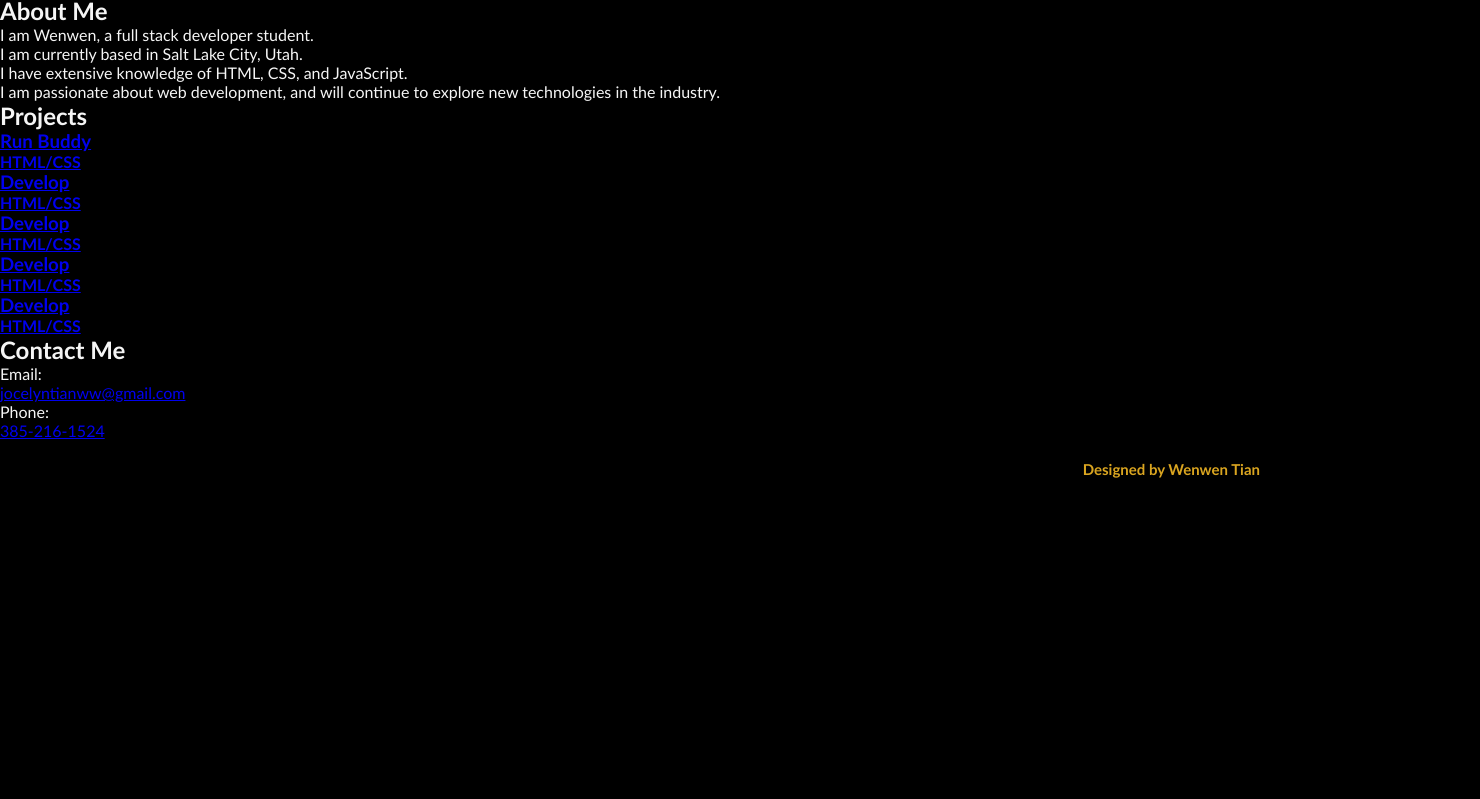
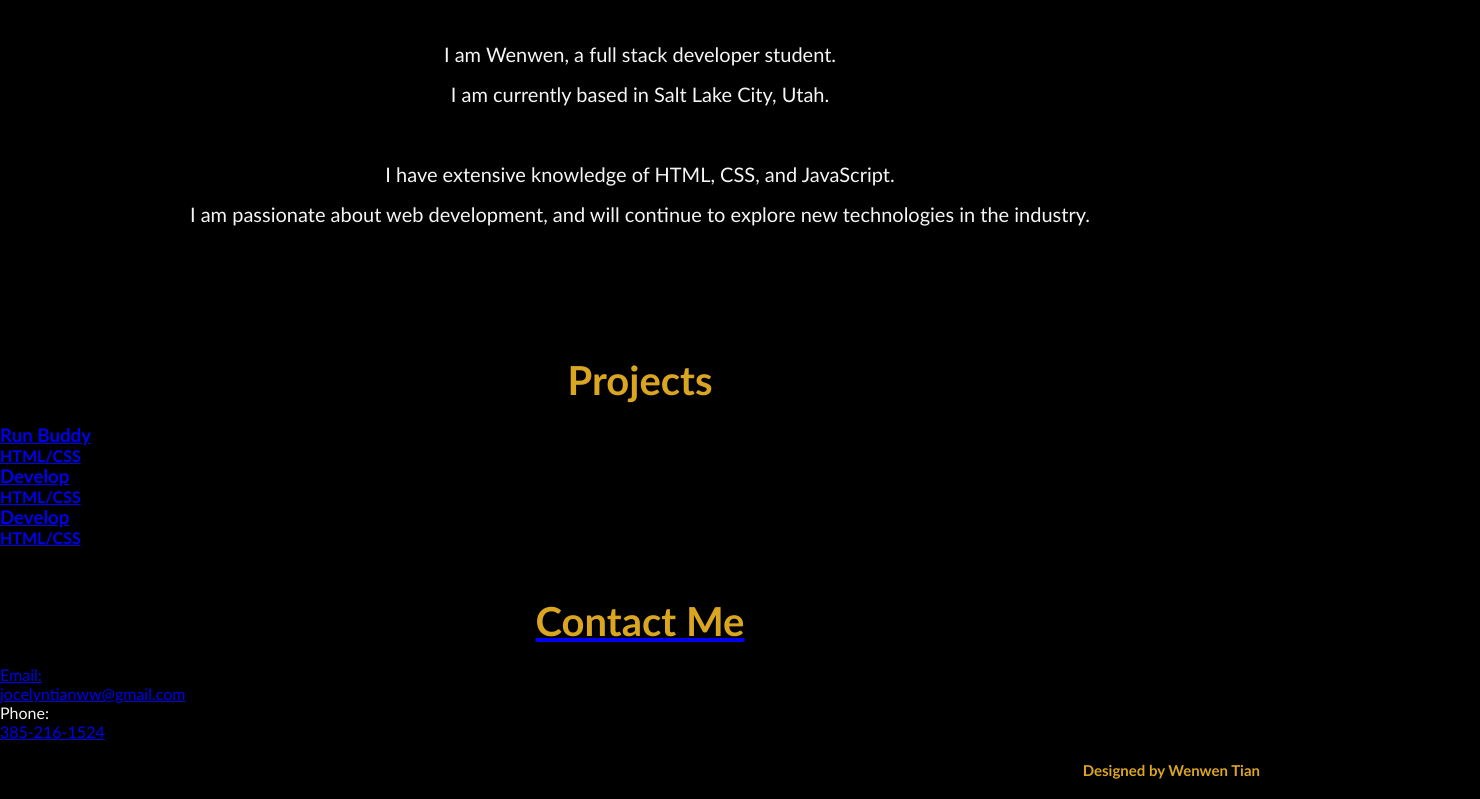
Before and after one commit to joce1ynn/HW2-portfolio, a plain HTML site: page index.html in a window 1280 px wide. Shown: the part 666-1465 px from the top of the page, 1480 px wide, since content can reach past the window. Before the commit the page ends 1164 px from the top, so only its background shows below. Drawn offline with Linux system fonts and the light colour scheme.

Commit message:
add styles to about me

```diff
--- a/assets/css/style.css
+++ b/assets/css/style.css
@@ -61,15 +61,15 @@ footer h2 {
 
 .hero {
     background-image: url(../images/hero.jpg);
-    height: 600px;
+    height: 500px;
     background-size: cover;
     background-position: center;
 }
 
 .hero-info {
-    position: relative;
-    top: 240px;
-    left: 200px;
+    position: absolute;
+    top: 230px;
+    left: 180px;
 }
 
 .hero h2 {
@@ -81,3 +81,27 @@ footer h2 {
     font-size: 30px;
     color: goldenrod;
 }
+
+/* all sections */
+
+.section-title {
+    font-size: 40px;
+    color: goldenrod;
+    text-align: center;
+    margin: 50px auto 20px auto;
+    width: 50%;
+}
+
+/* about me section */
+
+.intro {
+    text-align: center;
+    height: 360px;
+}
+
+.intro p {
+    line-height: 2.0;
+    width: 80%;
+    font-size: 20px;
+    margin: 40px auto 0 auto;
+}
--- a/index.html
+++ b/index.html
@@ -36,7 +36,7 @@
     </section>
 
     <!-- about me -->
-    <section id="about-me" class="intro content">
+    <section id="about-me" class="intro">
         <h2 class="section-title">About Me</h2>
         <div>
             <p>I am Wenwen, a full stack developer student. <br />
@@ -48,7 +48,7 @@
     </section>
 
     <!-- projects -->
-    <section id="projects" class="project content">
+    <section id="projects" class="project">
         <h2 class="section-title">Projects</h2>
 
         <div class="project-content">
@@ -72,27 +72,12 @@
                     <h3>Develop </h3>
                     <h4>HTML/CSS</h4>
                 </div>
-            </a>
-               <!-- project 4-->
-               <a href="https://joce1ynn.github.io/HW1-develop/" class="develop flex-item">
-                <div>
-                    <h3>Develop</h3>
-                    <h4>HTML/CSS</h4>
-                </div>
-            </a>
-               <!-- project 5 -->
-               <a href="https://joce1ynn.github.io/HW1-develop/" class="develop flex-item">
-                <div>
-                    <h3>Develop</h3>
-                    <h4>HTML/CSS</h4>
-                </div>
-            </a>
         </div>
 
     </section>
 
     <!-- contact me -->
-    <section id="contact-me" class="contact content">
+    <section id="contact-me" class="contact">
         <h2 class="section-title">Contact Me</h2>
         <div class="contact-info">
             <p>Email:</p>
```
